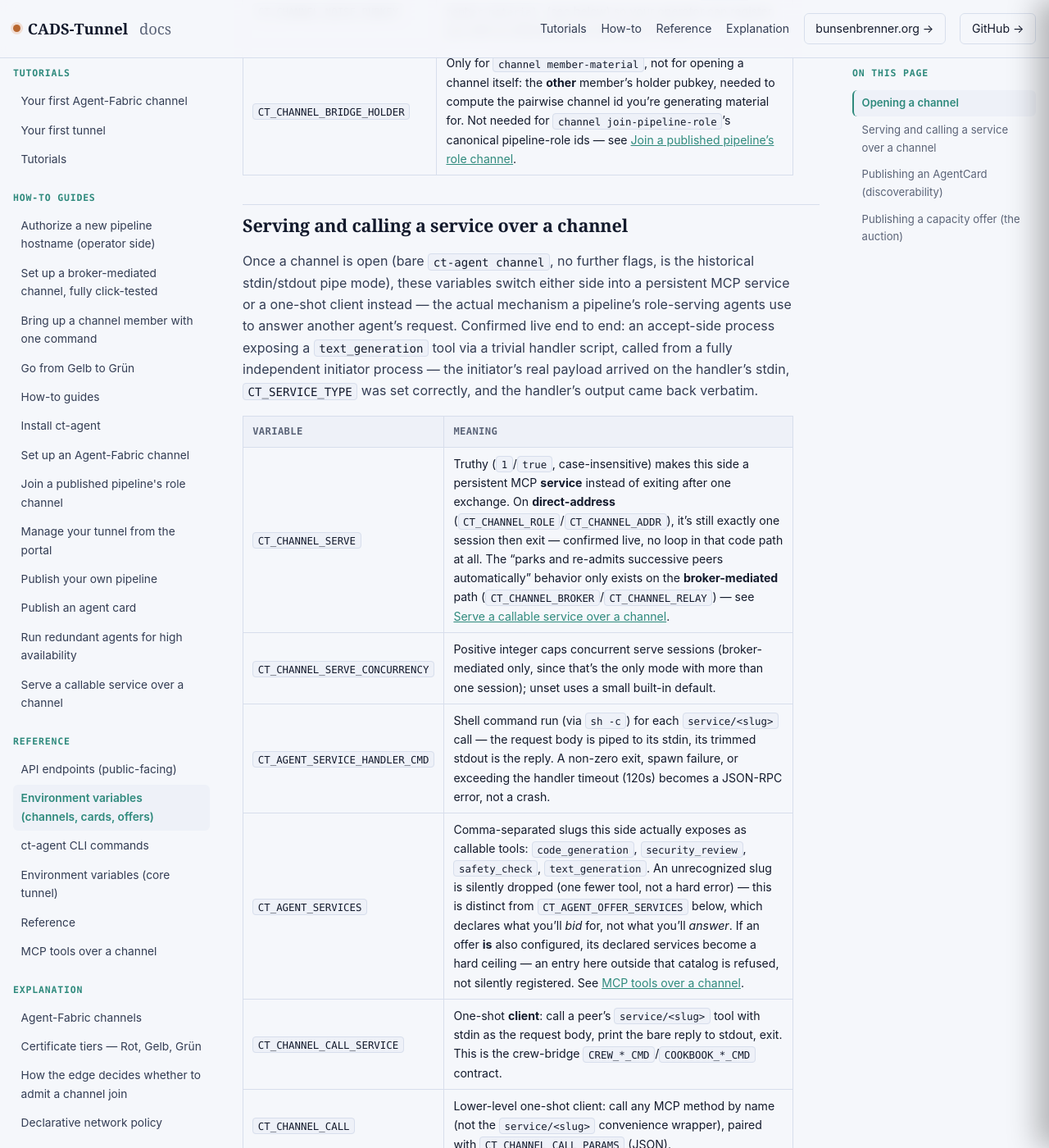
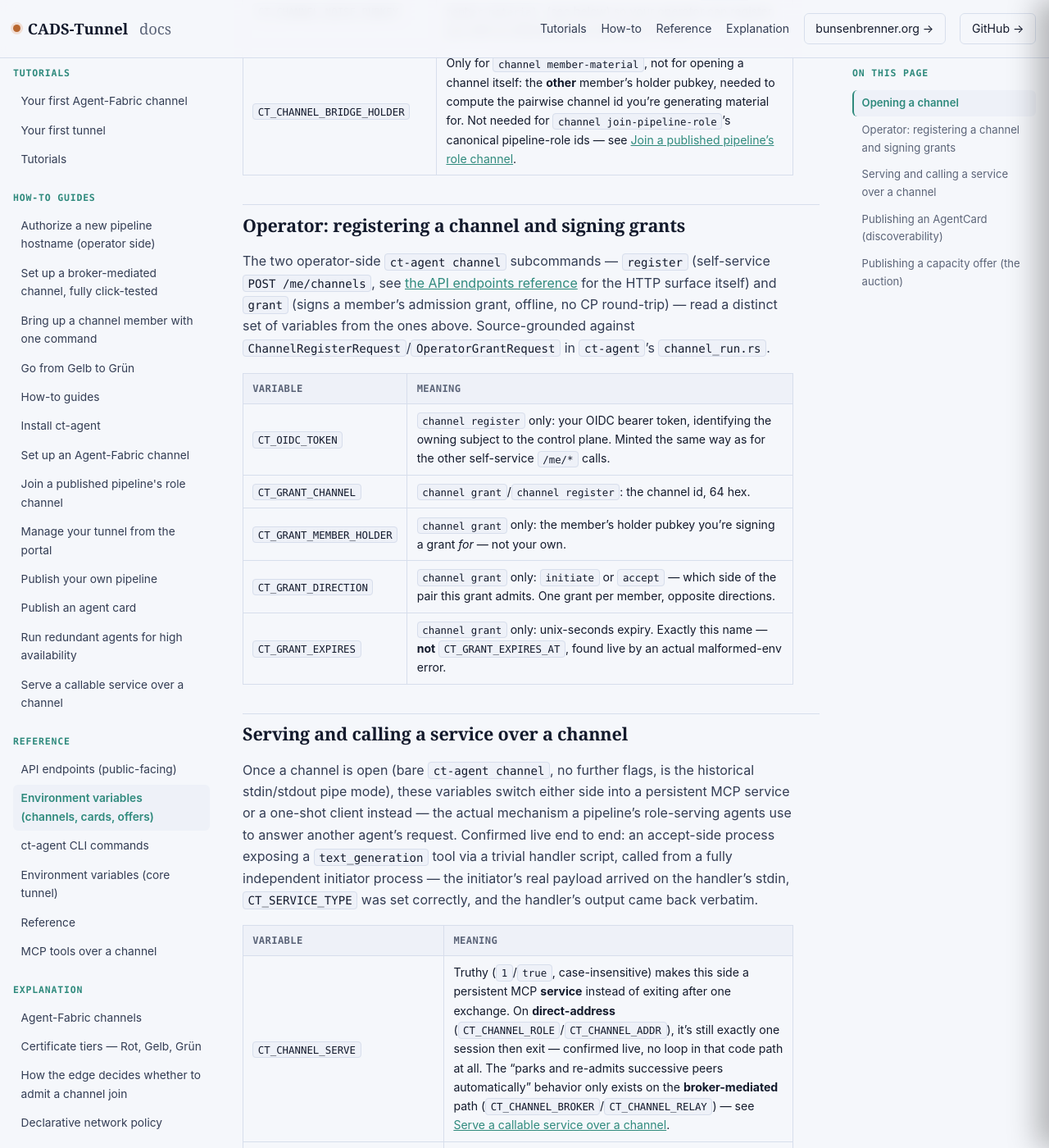
Before and after one commit to scimbe/CADS-Tunnel-docs, a Jekyll site: the page built from _reference/channel-environment-variables.md, in a window 1280 px wide and 1400 px high, scrolled down 1966 px. Shown: the whole window at 82% size. Built offline with Jekyll 4.4.1, drawn with Linux system fonts in a browser that asks for light colours.

Commit message:
docs(channel-env-vars): add operator-side CT_OIDC_TOKEN/CT_GRANT_* variables
Same class of gap as the previous commit: CT_OIDC_TOKEN, CT_GRANT_CHANNEL,
CT_GRANT_MEMBER_HOLDER, CT_GRANT_DIRECTION, and CT_GRANT_EXPIRES are used
in join-a-channel.md and broker-mediated-channel.md's `channel
register`/`channel grant` examples but were never defined in this
reference. New "Operator: registering a channel and signing grants"
section, source-grounded against ChannelRegisterRequest/
OperatorGrantRequest in ct-agent's channel_run.rs.

```diff
--- a/_reference/channel-environment-variables.md
+++ b/_reference/channel-environment-variables.md
@@ -32,6 +32,22 @@ Referenced from three other pages as a known gap until now — pulled directly f
 | `CT_CHANNEL_NOISE_KEY` | Your channel identity's X25519 Noise **private** key — a separate keypair from `CT_CHANNEL_HOLDER_KEY`, used for the actual session handshake once a join is admitted (`channel init` prints both). SECRET. |
 | `CT_CHANNEL_NOISE_PUBKEY` | The public half of the above — what you hand `channel member-material` (see below) so your operator can register you with an attested Noise key. Safe to share. |
 | `CT_CHANNEL_BRIDGE_HOLDER` | Only for `channel member-material`, not for opening a channel itself: the **other** member's holder pubkey, needed to compute the pairwise channel id you're generating material for. Not needed for `channel join-pipeline-role`'s canonical pipeline-role ids — see [Join a published pipeline's role channel]({{ '/how-to/join-a-pipeline-role/' | relative_url }}). |
+
+## Operator: registering a channel and signing grants
+
+The two operator-side `ct-agent channel` subcommands — `register` (self-service `POST /me/channels`,
+see [the API endpoints reference]({{ '/reference/api-endpoints/' | relative_url }}) for the HTTP
+surface itself) and `grant` (signs a member's admission grant, offline, no CP round-trip) — read a
+distinct set of variables from the ones above. Source-grounded against
+`ChannelRegisterRequest`/`OperatorGrantRequest` in `ct-agent`'s `channel_run.rs`.
+
+| Variable | Meaning |
+|---|---|
+| `CT_OIDC_TOKEN` | `channel register` only: your OIDC bearer token, identifying the owning subject to the control plane. Minted the same way as for the other self-service `/me/*` calls. |
+| `CT_GRANT_CHANNEL` | `channel grant`/`channel register`: the channel id, 64 hex. |
+| `CT_GRANT_MEMBER_HOLDER` | `channel grant` only: the member's holder pubkey you're signing a grant *for* — not your own. |
+| `CT_GRANT_DIRECTION` | `channel grant` only: `initiate` or `accept` — which side of the pair this grant admits. One grant per member, opposite directions. |
+| `CT_GRANT_EXPIRES` | `channel grant` only: unix-seconds expiry. Exactly this name — **not** `CT_GRANT_EXPIRES_AT`, found live by an actual malformed-env error. |
 
 ## Serving and calling a service over a channel
 
```
